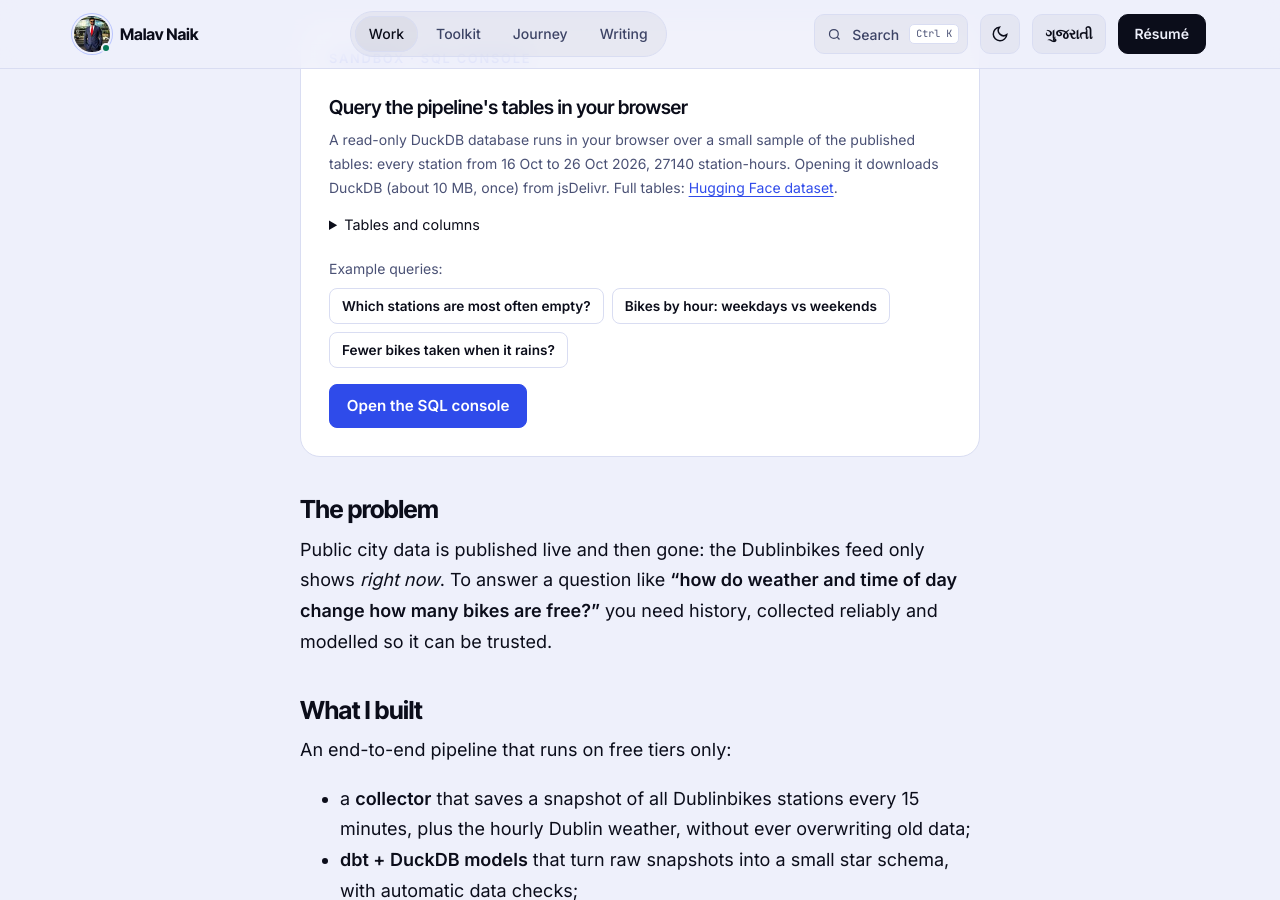
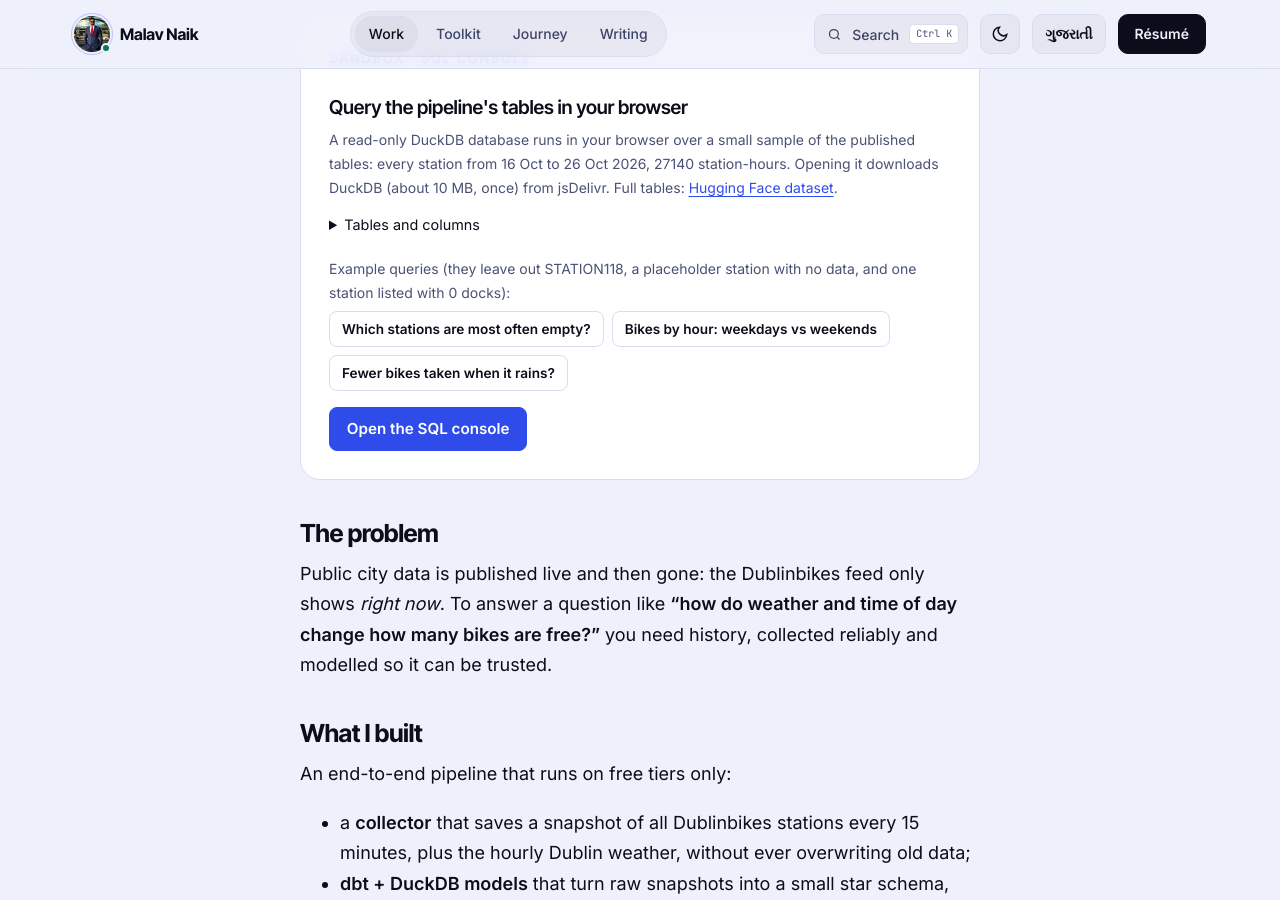
Before and after one commit to malavnaik99/malavnaik99.github.io, a Jekyll site: the page built from _projects/dublin-bikes-pipeline.md, in a window 1280 px wide and 900 px high, scrolled down 482 px. Built offline with Jekyll 4.4.1, drawn with Linux system fonts in a browser that asks for light colours.

Commit message:
SQL console: example queries leave out STATION118 (a placeholder station that is always empty) and the 0-dock station
Co-Authored-By: Claude Opus 5.5 <noreply@anthropic.com>
Claude-Session: https://claude.ai/code/session_01JaFb1AVKmNqf7fz7bzumwd

```diff
--- a/_includes/sandbox-sql.html
+++ b/_includes/sandbox-sql.html
@@ -9,7 +9,7 @@
       <li><code>dim_hour</code>: hour_utc, hour_local, local_date, local_hour, weekday, is_weekend, temperature_c, rainfall_mm, wind_kmh, humidity_pct, weather_description</li>
     </ul>
   </details>
-  <p class="small muted" style="margin:.75rem 0 .4rem">Example queries:</p>
+  <p class="small muted" style="margin:.75rem 0 .4rem">Example queries (they leave out STATION118, a placeholder station with no data, and one station listed with 0 docks):</p>
   <div class="examples-sql">
     <button type="button" class="btn small" data-sql="empty">Which stations are most often empty?</button>
     <button type="button" class="btn small" data-sql="hours">Bikes by hour: weekdays vs weekends</button>
@@ -17,17 +17,18 @@
   </div>
 <pre hidden data-sql-text="empty"><code>select s.station_name, round(avg(f.share_empty) * 100, 1) as pct_time_empty, s.capacity
 from fct_station_hour f join dim_station s using (station_id)
-where s.capacity &gt; 0
+where s.capacity &gt; 0 and s.station_name &lt;&gt; 'STATION118'
 group by all order by pct_time_empty desc limit 10</code></pre>
 <pre hidden data-sql-text="hours"><code>select h.local_hour, h.is_weekend, round(avg(f.avg_bikes), 1) as avg_bikes_per_station
-from fct_station_hour f join dim_hour h using (hour_utc)
+from fct_station_hour f join dim_hour h using (hour_utc) join dim_station s using (station_id)
+where s.capacity &gt; 0 and s.station_name &lt;&gt; 'STATION118'
 group by all order by h.is_weekend, h.local_hour</code></pre>
 <pre hidden data-sql-text="rain"><code>select case when h.rainfall_mm > 0 then 'raining' else 'dry' end as weather,
        count(*) as station_hours,
        round(avg(1 - f.avg_bikes / s.capacity) * 100, 1) as pct_docks_without_bike
 from fct_station_hour f
 join dim_hour h using (hour_utc) join dim_station s using (station_id)
-where s.capacity > 0 and h.rainfall_mm is not null and h.local_hour between 7 and 21
+where s.capacity > 0 and s.station_name <> 'STATION118' and h.rainfall_mm is not null and h.local_hour between 7 and 21
 group by all</code></pre>
   <div class="island" data-island="sql" data-src="{{ '/assets/data/dublin-bikes/' | relative_url }}">
     <button class="btn btn-accent" type="button" data-island-load>Open the SQL console</button>
```
